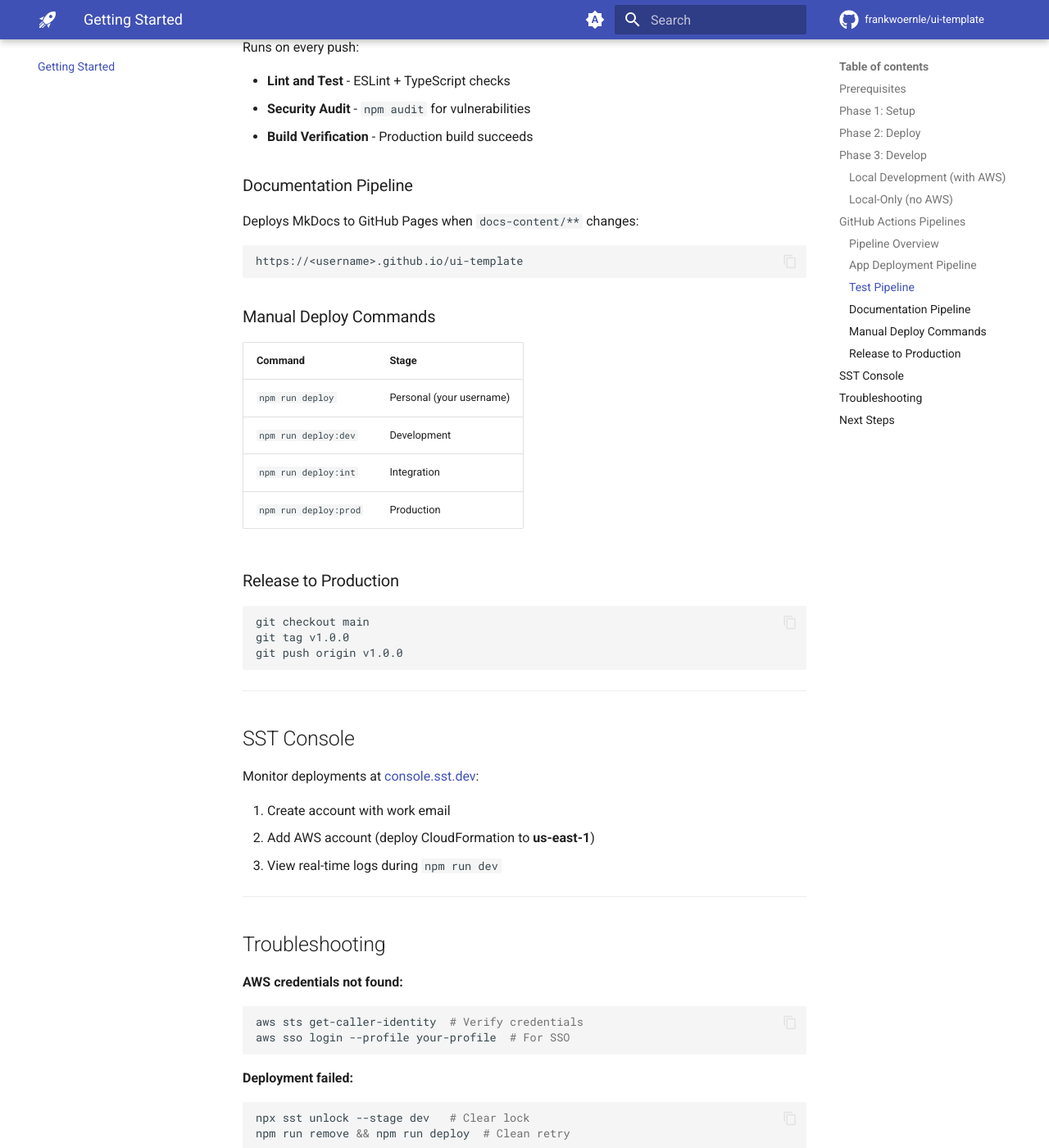
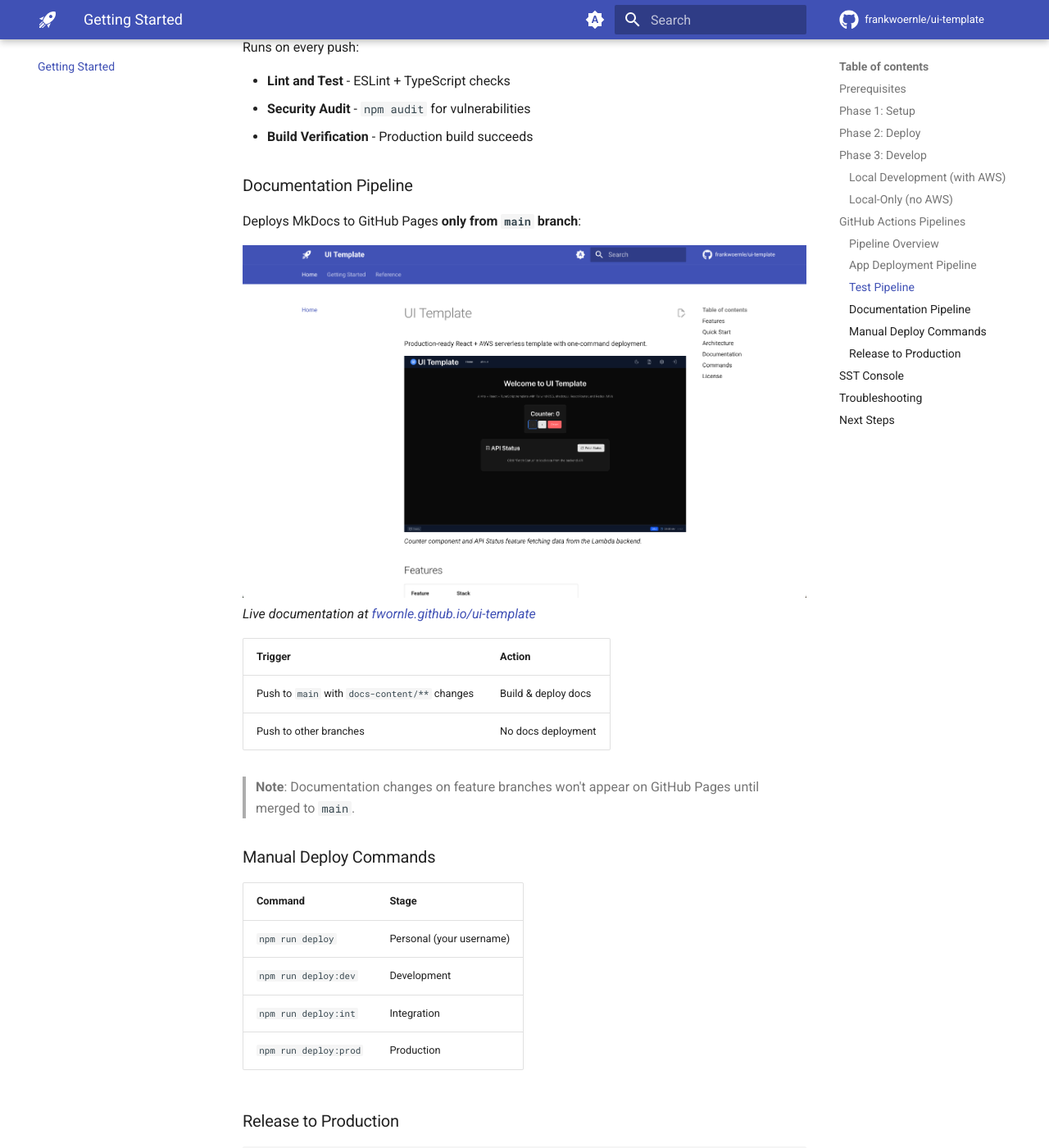
Before and after one commit to fwornle/ui-template, an MkDocs documentation site: the page built from docs-content/getting-started.md, in a window 1280 px wide and 1400 px high, scrolled down 4288 px. Shown: the whole window at 82% size. Built offline with MkDocs 1.6.1 and Material for MkDocs 9.7.7, drawn with Linux system fonts in a browser that asks for light colours; comment, search, counter and statistics services are not loaded.

Commit message:
docs: add documentation site screenshot and clarify main-branch-only deployment
- Add docu-deployed.png showing live GitHub Pages site
- Add link to live documentation
- Clarify documentation pipeline only deploys from main branch

🤖 Generated with [Claude Code](https://claude.com/claude-code)

Co-Authored-By: Claude <noreply@anthropic.com>

````diff
--- a/docs-content/getting-started.md
+++ b/docs-content/getting-started.md
@@ -128,11 +128,17 @@ Runs on every push:
 
 ### Documentation Pipeline
 
-Deploys MkDocs to GitHub Pages when `docs-content/**` changes:
+Deploys MkDocs to GitHub Pages **only from `main` branch**:
 
-```
-https://<username>.github.io/ui-template
-```
+![Documentation Site](./images/docu-deployed.png)
+*Live documentation at [fwornle.github.io/ui-template](https://fwornle.github.io/ui-template)*
+
+| Trigger | Action |
+|---------|--------|
+| Push to `main` with `docs-content/**` changes | Build & deploy docs |
+| Push to other branches | No docs deployment |
+
+> **Note**: Documentation changes on feature branches won't appear on GitHub Pages until merged to `main`.
 
 ### Manual Deploy Commands
 
````
Also changed, not shown: docs-content/images/docu-deployed.png (added).
